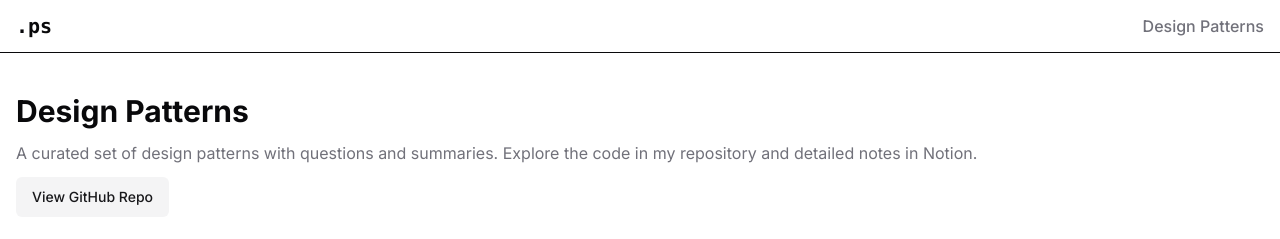
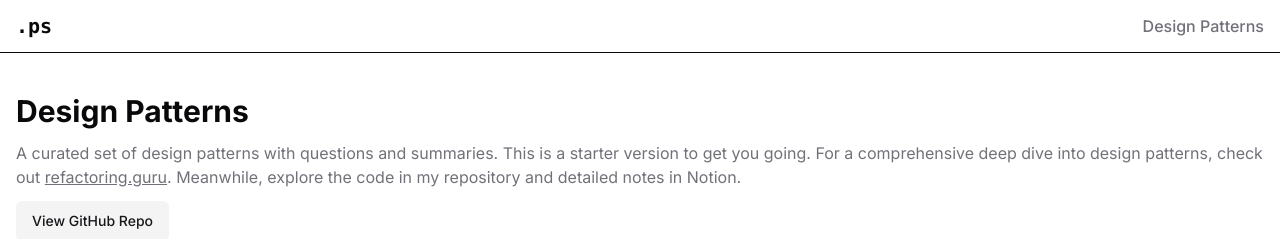
Before and after one commit to pawan43563/portfolio, a Next.js app: page /design-patterns in a window 1280 px wide. Shown: the top 239 px of the page. Built offline with nearby package versions, Linux system fonts and the light colour scheme; no server answers.

Commit message:
Update design patterns page with additional resources

```diff
--- a/src/app/design-patterns/page.tsx
+++ b/src/app/design-patterns/page.tsx
@@ -17,7 +17,7 @@ export default function DesignPatternsPage() {
       <div className="mb-8 flex flex-col gap-3">
         <h1 className="text-3xl font-bold">Design Patterns</h1>
         <p className="text-muted-foreground">
-          A curated set of design patterns with questions and summaries. Explore the code in my repository and detailed notes in Notion.
+          A curated set of design patterns with questions and summaries. This is a starter version to get you going. For a comprehensive deep dive into design patterns, check out <a href="https://refactoring.guru/design-patterns" target="_blank" rel="noreferrer" className="underline">refactoring.guru</a>. Meanwhile, explore the code in my repository and detailed notes in Notion.
         </p>
         <div className="flex flex-wrap items-center gap-3">
           <a href={REPO_URL} target="_blank" rel="noreferrer">
@@ -30,6 +30,8 @@ export default function DesignPatternsPage() {
       <RandomQuestion />
 
       <NotionEmbed />
+
+
 
     </div>
     <Footer />
```
